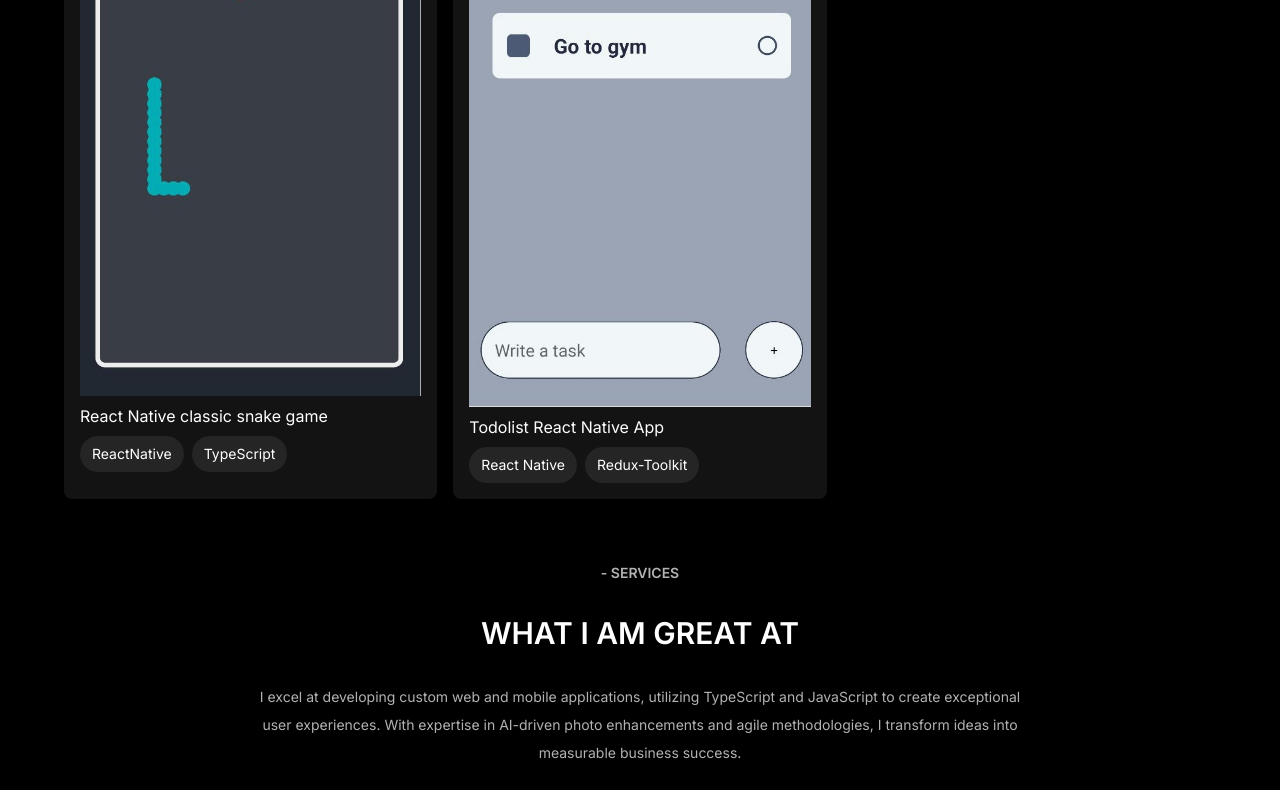
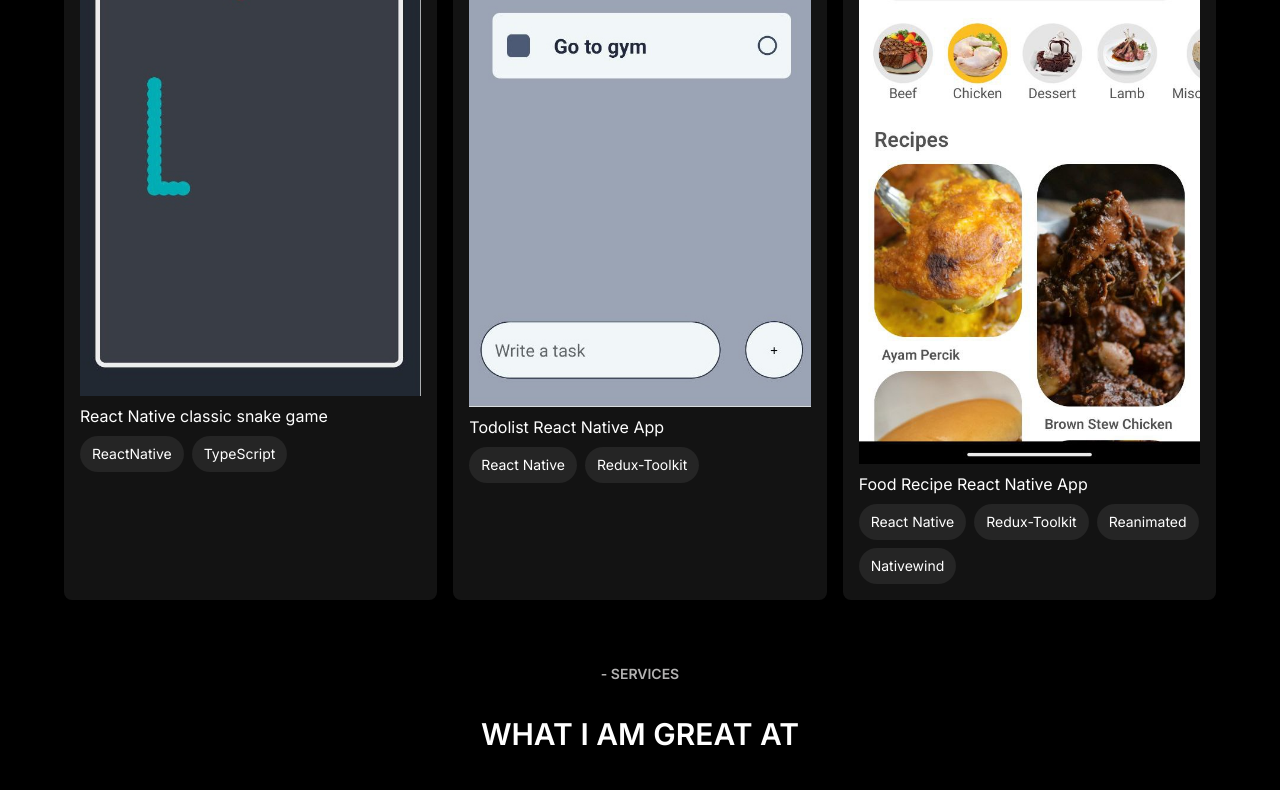
Before and after one commit to Amir-Heydari/Amir-Heydari.github.io, a Next.js app: page /portfolio in a window 1280 px wide. Shown: the part 1059-1849 px from the top of the page. Built offline with nearby package versions, Linux system fonts and the light colour scheme.

Commit message:
food recipe project added

```diff
--- a/Data/Data.tsx
+++ b/Data/Data.tsx
@@ -75,6 +75,12 @@ const projects: ProjectProps[] = [
     name: "Todolist React Native App",
     tools: ["React Native", "Redux-Toolkit"],
   },
+  {
+    id: 6,
+    img: "/foodismProject.jpg",
+    name: "Food Recipe React Native App",
+    tools: ["React Native", "Redux-Toolkit", "Reanimated","Nativewind "],
+  },
 ];
 
 const skills = [
```
Also changed, not shown: public/foodismProject.jpg (added).
